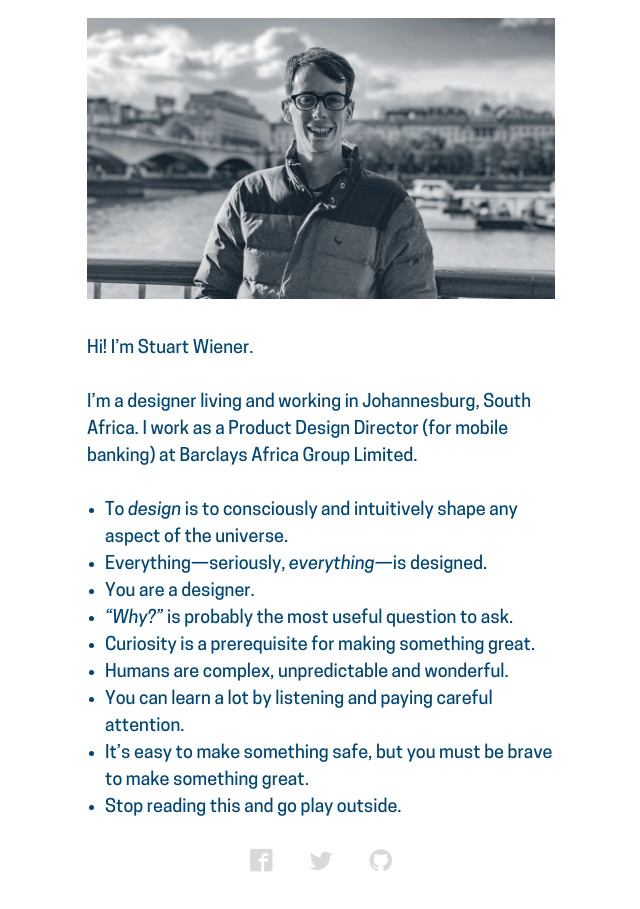
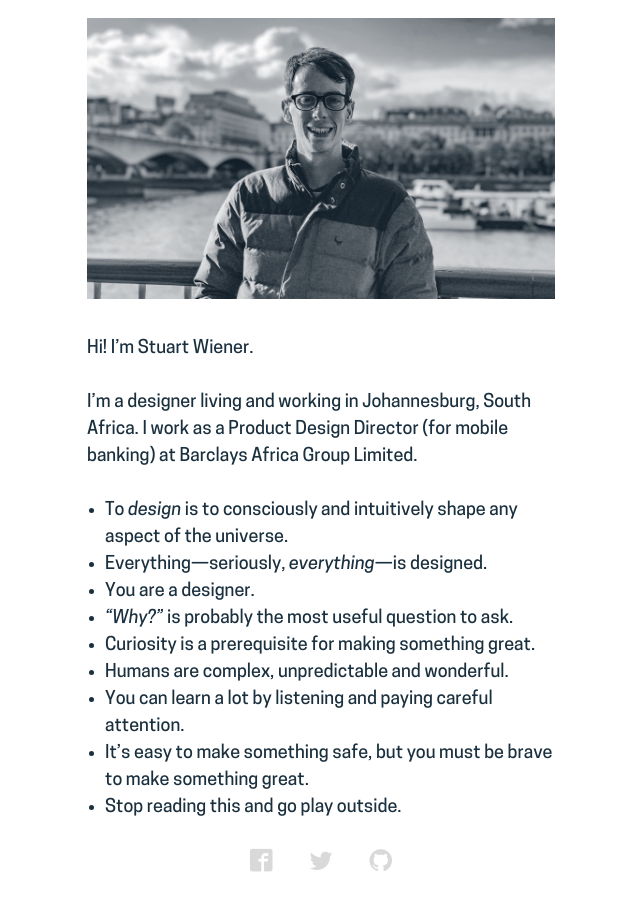
Before and after one commit to stuartwiener/stuartwiener.github.io, a Jekyll site: the page built from index.html, in a window 1280 px wide. Shown: the whole page, without its empty margins (103-743 px from the left). Built offline with Jekyll 4.4.1, drawn with Linux system fonts in a browser that asks for light colours; some web fonts are replaced.

Commit message:
updated text colour

```diff
--- a/css/main.scss
+++ b/css/main.scss
@@ -78,7 +78,7 @@ $base-line-height: 1.5;
 
 $spacing-unit:     1.5em;
 
-$text-color:       #004675;
+$text-color:       #1B303E;
 $background-color: #FFFFFF;
 $brand-color:      rgba(180,180,180,0.5);
 
```
